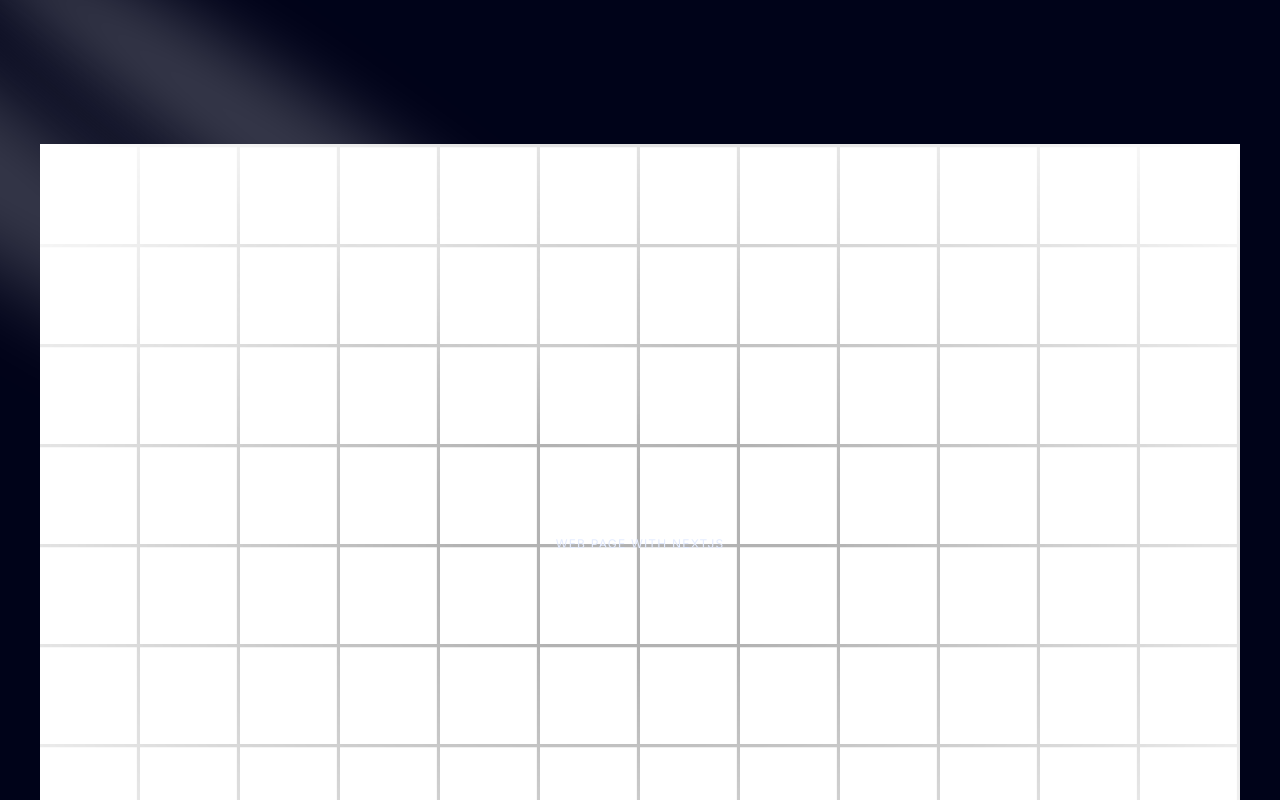
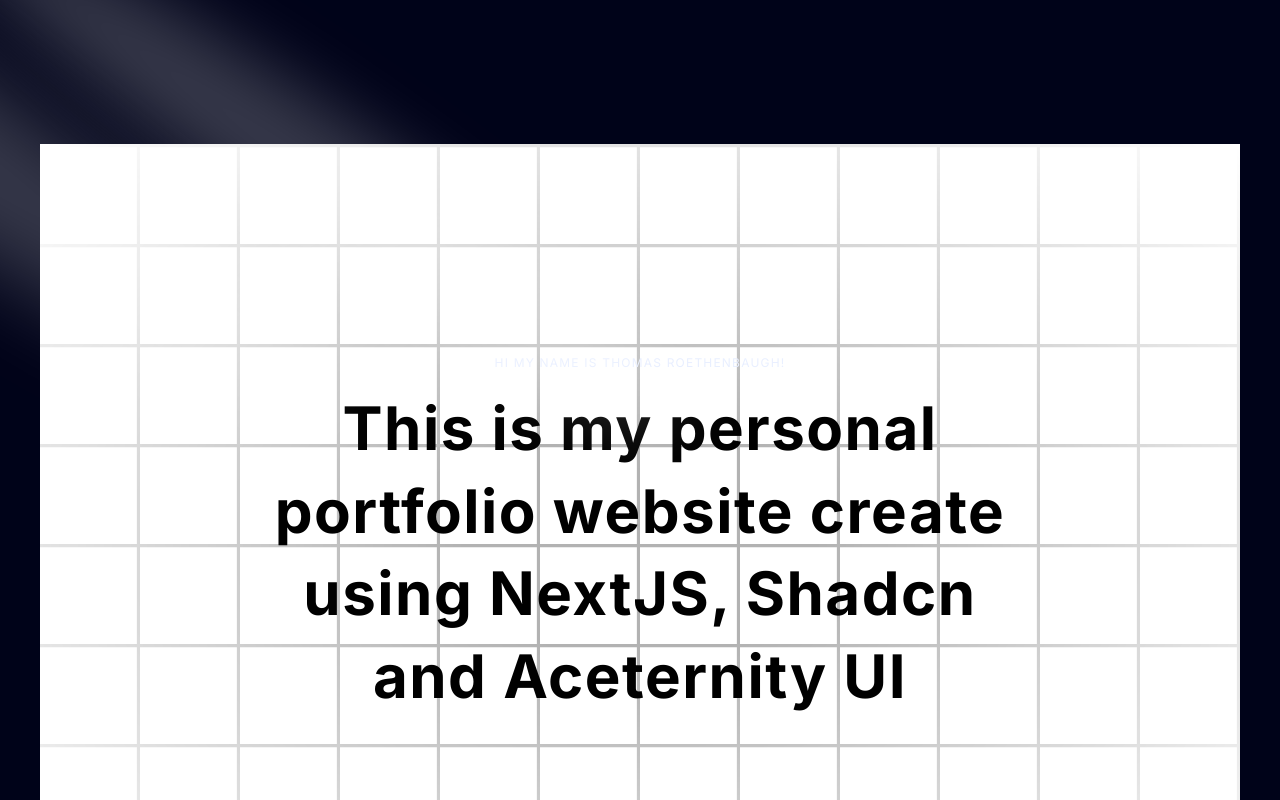
Before and after one commit to Rottenburger/portfolio-website, a Next.js app: page / in a window 1280 px wide. Shown: the top 800 px of the page. Built offline with nearby package versions, Linux system fonts and the light colour scheme.

Commit message:
Added and modified Text Generate effect

```diff
--- a/components/Hero.tsx
+++ b/components/Hero.tsx
@@ -1,4 +1,5 @@
 import { Spotlight } from './ui/Spotlight'
+import { TextGenerateEffect } from './ui/TextGenerateEffect'
 
 const Hero = () => {
   return (
@@ -23,8 +24,13 @@
         lg:max-w-[60vw] flex flex-col items-center justify-center'>
           <h2 className='uppercase tracking-widest
           text-xs text-center text-blue-100 max-w-80'>
-            Web page with NextJS
+            Hi My name is Thomas Roethenbaugh!
           </h2>
+
+          <TextGenerateEffect
+          className='text-center text-[40px] md:text-5xl lg:text-6xl'
+          words='This is my personal portfolio website create using NextJS, Shadcn and Aceternity UI'
+          />
         </div>
         </div>
       </div>
--- /dev/null
+++ b/components/ui/TextGenerateEffect.tsx
@@ -0,0 +1,62 @@
+"use client";
+import { useEffect } from "react";
+import { motion, stagger, useAnimate } from "framer-motion";
+import { cn } from "@/lib/utils";
+
+export const TextGenerateEffect = ({
+  words,
+  className,
+  filter = true,
+  duration = 0.5,
+}: {
+  words: string;
+  className?: string;
+  filter?: boolean;
+  duration?: number;
+}) => {
+  const [scope, animate] = useAnimate();
+  let wordsArray = words.split(" ");
+  useEffect(() => {
+    animate(
+      "span",
+      {
+        opacity: 1,
+        filter: filter ? "blur(0px)" : "none",
+      },
+      {
+        duration: duration ? duration : 1,
+        delay: stagger(0.2),
+      }
+    );
+  }, [scope.current]);
+
+  const renderWords = () => {
+    return (
+      <motion.div ref={scope}>
+        {wordsArray.map((word, idx) => {
+          return (
+            <motion.span
+              key={word + idx}
+              className={"${idx > 3 ? 'text-purple' : dark:text-white text-black } opacity-0"}
+              style={{
+                filter: filter ? "blur(10px)" : "none",
+              }}
+            >
+              {word}{" "}
+            </motion.span>
+          );
+        })}
+      </motion.div>
+    );
+  };
+
+  return (
+    <div className={cn("font-bold", className)}>
+      <div className="my-4">
+        <div className=" dark:text-white text-black leading-snug tracking-wide">
+          {renderWords()}
+        </div>
+      </div>
+    </div>
+  );
+};
```
